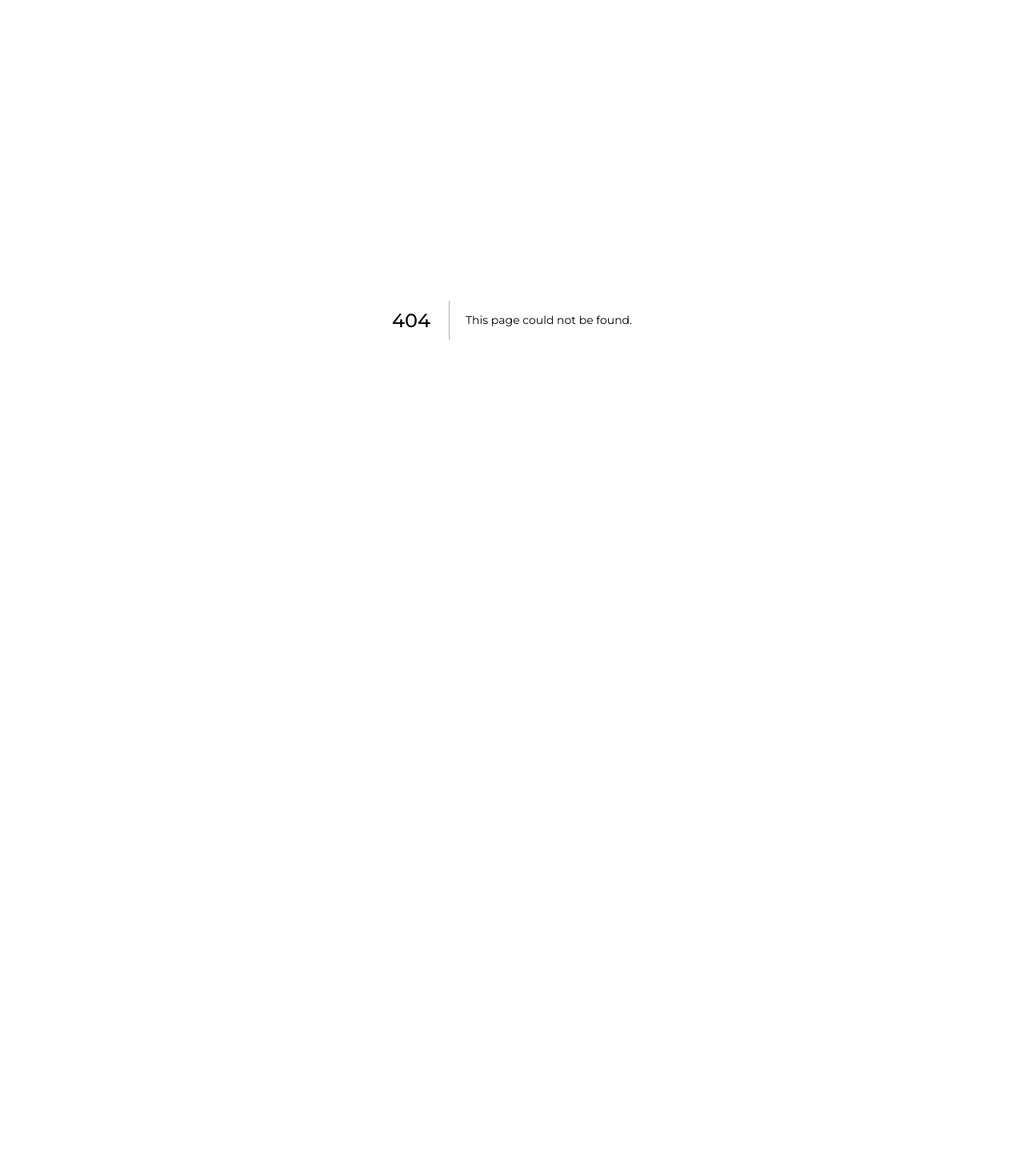
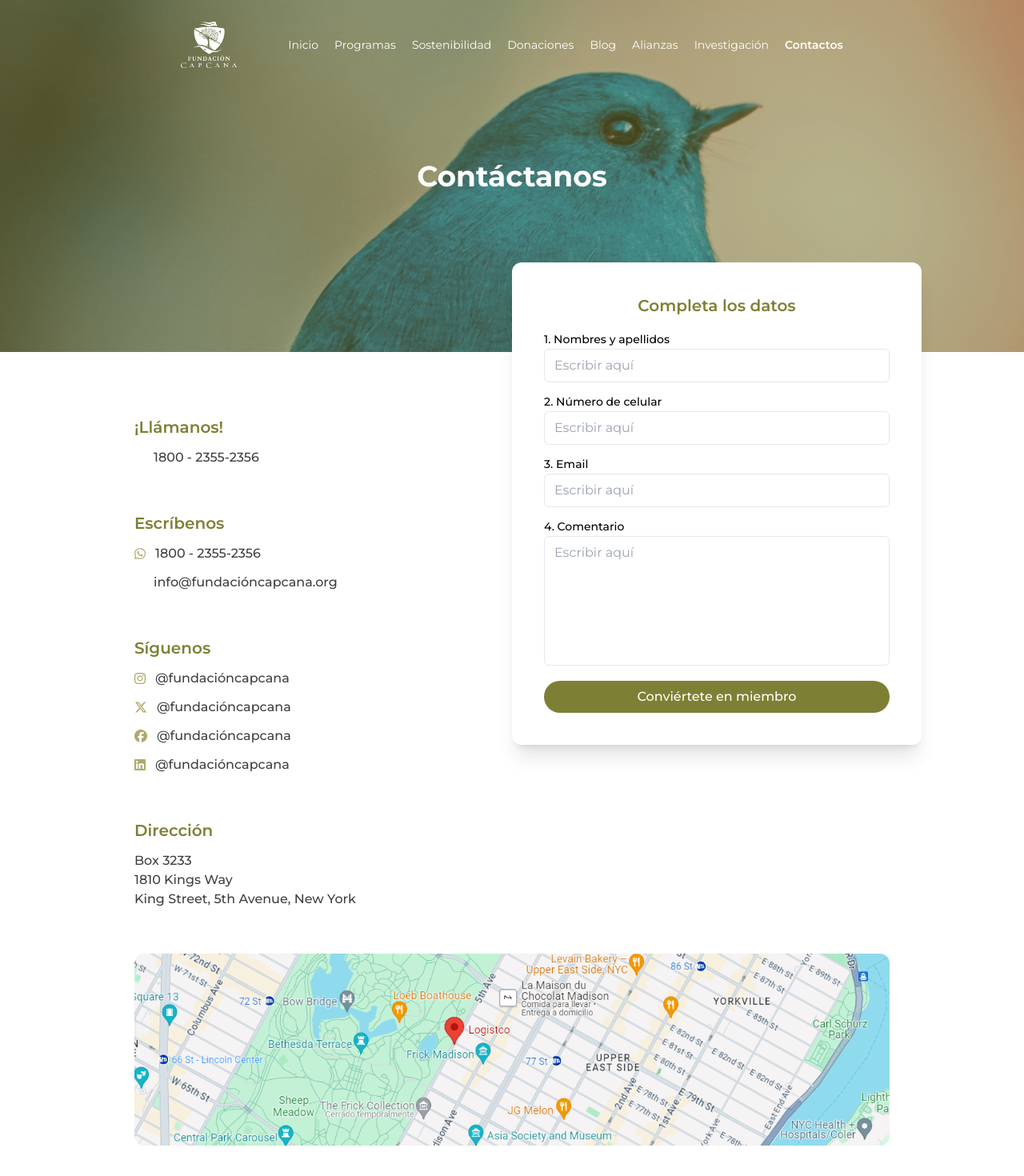
Before and after one commit to jairocuesta/fundacioncapna, a Next.js app: page /contacto in a window 1280 px wide. Before the commit this address had no page. Shown: the top 1470 px of the page at 80% size. Before the commit the page ends 800 px from the top, so only its background shows below. Built offline with nearby package versions, Linux system fonts and the light colour scheme.

Commit message:
Contact page

```diff
--- /dev/null
+++ b/src/pages/contacto/index.module.css
@@ -0,0 +1,13 @@
+.firstImage {
+    background-image: linear-gradient(#7D803480, #7D803480), url('/contacto/1.jpeg');
+    background-repeat: no-repeat;
+    background-position-y: 45%;
+    background-size: cover;
+}
+
+.secondImage {
+    background-image: url('/contacto/map.png');
+    background-repeat: no-repeat;
+    background-position-y: 45%;
+    background-size: cover;
+}
--- /dev/null
+++ b/src/pages/contacto/index.tsx
@@ -0,0 +1,113 @@
+import Layout from "@/components/Layout";
+import styles from './index.module.css'
+import BannerSlider from "@/components/BannerSlider/Index";
+
+export default function Contact() {
+    return (
+        <Layout title={"Contacto"}>
+            <div className={"flex flex-col text-center sm:text-left"}>
+                <div className={`grid place-content-center gap-10 ${styles.firstImage} h-[27.5rem] text-white px-5`}>
+                    <h1 className={"text-center text-2xl md:text-3xl lg:text-4xl lg:leading-[3rem] font-bold"}>Contáctanos</h1>
+                </div>
+                <div className={"relative flex flex-col items-start w-full max-w-5xl mx-auto py-20 px-5 sm:px-10 gap-20"}>
+                    <div className={"flex lg:hidden flex-col gap-4 w-full border rounded-xl bg-white p-5 sm:p-10"}>
+                        <div className={"text-center text-xl text-[#7D8034] font-semibold"}>Completa los datos</div>
+                        <form className={"flex flex-col gap-3 text-left"}>
+                            <div>
+                                <label htmlFor="name-surname" className={"text-sm font-medium"}>1. Nombres y apellidos</label>
+                                <input type="text" id="name-surname" placeholder={"Escribir aquí"} className={"py-2 px-3 border rounded-md w-full"} />
+                            </div>
+                            <div>
+                                <label htmlFor="phone-number" className={"text-sm font-medium"}>2. Número de celular</label>
+                                <input type="text" id="phone-number" placeholder={"Escribir aquí"} className={"py-2 px-3 border rounded-md w-full"} />
+                            </div>
+                            <div>
+                                <label htmlFor="email" className={"text-sm font-medium"}>3. Email</label>
+                                <input type="text" id="email" placeholder={"Escribir aquí"} className={"py-2 px-3 border rounded-md w-full"} />
+                            </div>
+                            <div>
+                                <label htmlFor="comment" className={"text-sm font-medium"}>4. Comentario</label>
+                                <textarea id="comment" placeholder={"Escribir aquí"} className={"py-2 px-3 border rounded-md w-full resize-none"} rows={6} />
+                            </div>
+                            <button className={"py-2 w-full bg-[#7D8034] text-white rounded-full font-medium"}>
+                                Conviértete en miembro
+                            </button>
+                        </form>
+                    </div>
+                    <div className={"flex flex-col gap-14 w-full"}>
+                        <div className={"flex flex-col gap-3 items-center sm:items-start"}>
+                            <span className={"font-semibold text-xl text-[#7D8034]"}>¡Llámanos!</span>
+                            <div className={"flex items-center gap-3"}>
+                                <i className="fa-light fa-phone-volume text-[#AFA96E]"></i>
+                                <span className={"text-neutral-700 font-medium"}>1800 - 2355-2356</span>
+                            </div>
+                        </div>
+                        <div className={"flex flex-col gap-3 items-center sm:items-start"}>
+                            <span className={"font-semibold text-xl text-[#7D8034]"}>Escríbenos</span>
+                            <div className={"flex items-center gap-3"}>
+                                <i className="fa-brands fa-whatsapp text-[#AFA96E]"></i>
+                                <span className={"text-neutral-700 font-medium"}>1800 - 2355-2356</span>
+                            </div>
+                            <div className={"flex items-center gap-3"}>
+                                <i className="fa-light fa-envelope text-[#AFA96E]"></i>
+                                <span className={"text-neutral-700 font-medium"}>info@fundacióncapcana.org</span>
+                            </div>
+                        </div>
+                        <div className={"flex flex-col items-center sm:items-start gap-3"}>
+                            <span className={"font-semibold text-xl text-[#7D8034]"}>Síguenos</span>
+                            <div className={"flex items-center gap-3"}>
+                                <i className="fa-brands fa-instagram text-[#AFA96E]"></i>
+                                <span className={"text-neutral-700 font-medium"}>@fundacióncapcana</span>
+                            </div>
+                            <div className={"flex items-center gap-3"}>
+                                <i className="fa-brands fa-x-twitter text-[#AFA96E]"></i>
+                                <span className={"text-neutral-700 font-medium"}>@fundacióncapcana</span>
+                            </div>
+                            <div className={"flex items-center gap-3"}>
+                                <i className="fa-brands fa-facebook text-[#AFA96E]"></i>
+                                <span className={"text-neutral-700 font-medium"}>@fundacióncapcana</span>
+                            </div>
+                            <div className={"flex items-center gap-3"}>
+                                <i className="fa-brands fa-linkedin text-[#AFA96E]"></i>
+                                <span className={"text-neutral-700 font-medium"}>@fundacióncapcana</span>
+                            </div>
+                        </div>
+                        <div className={"flex flex-col gap-3"}>
+                            <span className={"font-semibold text-xl text-[#7D8034]"}>Dirección</span>
+                            <div className={"flex flex-col items-center sm:items-start"}>
+                                <span className={"text-neutral-700 font-medium"}>Box 3233</span>
+                                <span className={"text-neutral-700 font-medium"}>1810 Kings Way</span>
+                                <span className={"text-neutral-700 font-medium"}>King Street, 5th Avenue, New York</span>
+                            </div>
+                        </div>
+                        <div className={`${styles.secondImage} h-[15rem] w-full rounded-xl`}></div>
+                    </div>
+                    <div className={"hidden lg:flex flex-col gap-4 lg:absolute right-0 -top-28 w-1/2 border lg:border-none rounded-xl lg:shadow-xl bg-white p-5 sm:p-10"}>
+                        <div className={"text-center text-xl text-[#7D8034] font-semibold"}>Completa los datos</div>
+                        <form className={"flex flex-col gap-3 text-left"}>
+                            <div>
+                                <label htmlFor="name-surname" className={"text-sm font-medium"}>1. Nombres y apellidos</label>
+                                <input type="text" id="name-surname" placeholder={"Escribir aquí"} className={"py-2 px-3 border rounded-md w-full"} />
+                            </div>
+                            <div>
+                                <label htmlFor="phone-number" className={"text-sm font-medium"}>2. Número de celular</label>
+                                <input type="text" id="phone-number" placeholder={"Escribir aquí"} className={"py-2 px-3 border rounded-md w-full"} />
+                            </div>
+                            <div>
+                                <label htmlFor="email" className={"text-sm font-medium"}>3. Email</label>
+                                <input type="text" id="email" placeholder={"Escribir aquí"} className={"py-2 px-3 border rounded-md w-full"} />
+                            </div>
+                            <div>
+                                <label htmlFor="comment" className={"text-sm font-medium"}>4. Comentario</label>
+                                <textarea id="comment" placeholder={"Escribir aquí"} className={"py-2 px-3 border rounded-md w-full resize-none"} rows={6} />
+                            </div>
+                            <button className={"py-2 w-full bg-[#7D8034] text-white rounded-full font-medium"}>
+                                Conviértete en miembro
+                            </button>
+                        </form>
+                    </div>
+                </div>
+            </div>
+        </Layout>
+    )
+}
```
Also changed, not shown: public/contacto/1.jpeg (added), public/contacto/map.png (added).
